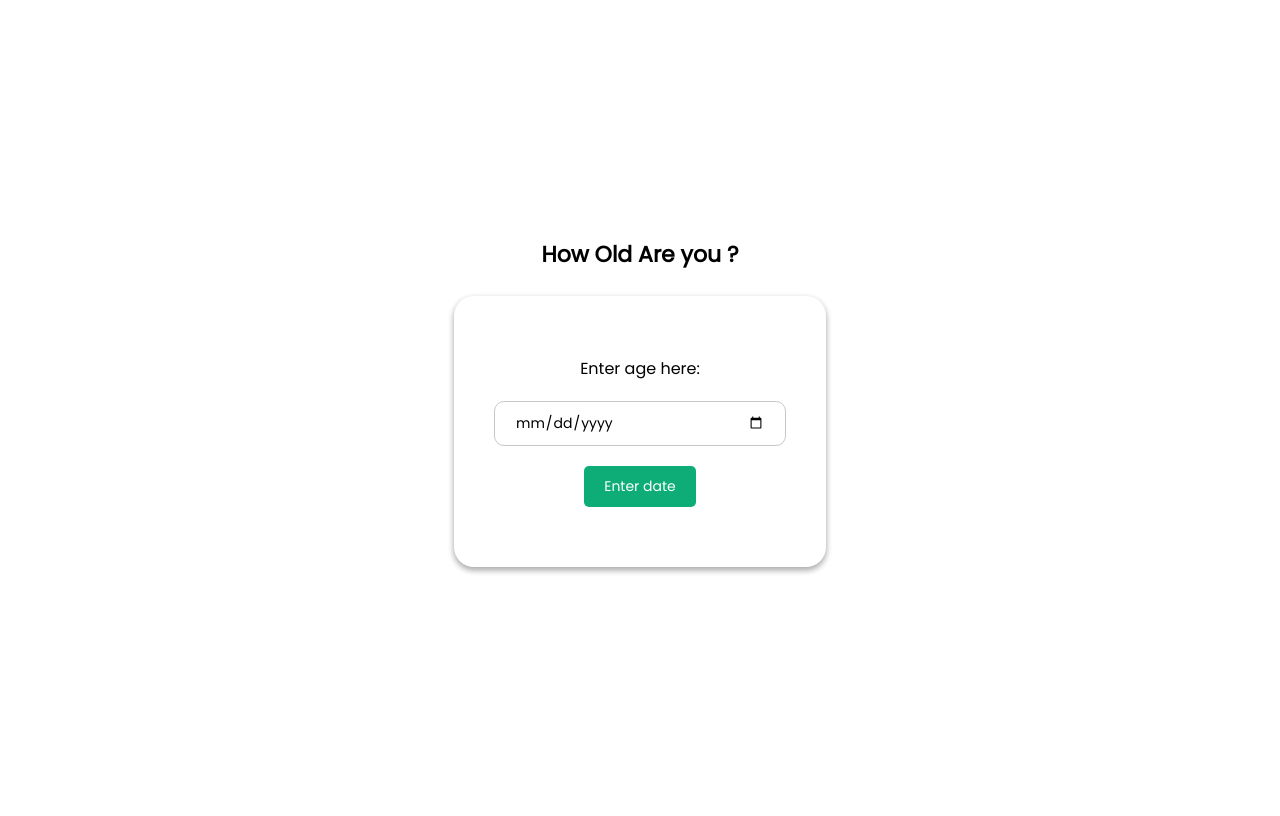
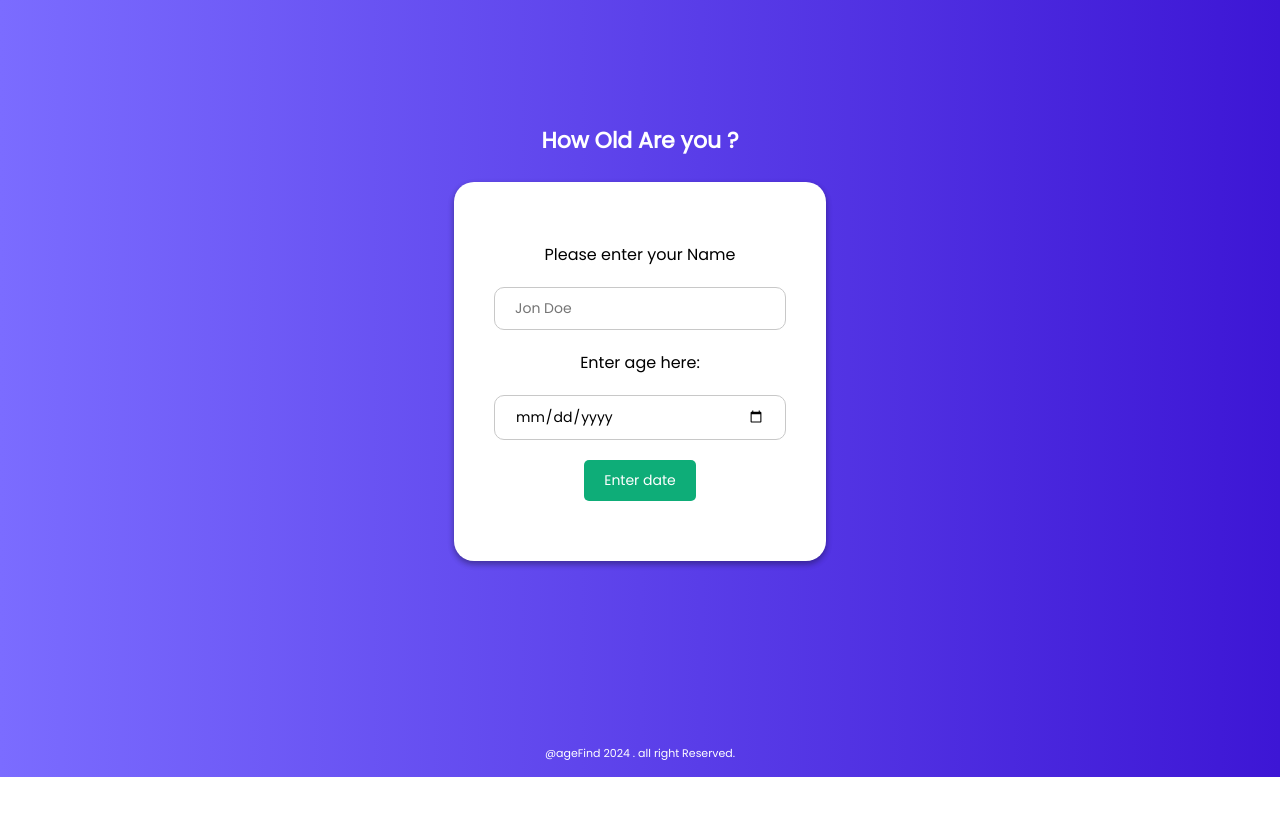
Before and after one commit to safvanms/FindAge, a React (Create React App) app: page / in a window 1280 px wide. Shown: the top 816 px of the page. Built offline with nearby package versions, Linux system fonts and the light colour scheme.

Commit message:
Ui commit

```diff
--- a/src/AgeCalculator/AgeCalculator.jsx
+++ b/src/AgeCalculator/AgeCalculator.jsx
@@ -4,6 +4,7 @@ import "./ageCalculator.css";
 export default function AgeCalculator() {
   const [formData, setFormData] = useState({
     date: "",
+    name: "",
   });
   const [result, setResult] = useState(null);
   const [birthDay, setBirthDay] = useState(false);
@@ -18,7 +19,7 @@ export default function AgeCalculator() {
   const handleSubmit = (e) => {
     e.preventDefault();
     calculateAge(formData.date);
-    setFormData({ date: "" });
+    setFormData({ date: "", name: "" });
   };
 
   const getMonthName = (monthNumber) => {
@@ -99,12 +100,19 @@ export default function AgeCalculator() {
         months += 12;
       }
 
-      setResult(`Age is ${years} years, ${months} months, and ${days} days`);
+      setBirthDay(false);
+
+      setResult(
+        ` ${formData.name ? formData.name + " is  " : "you are"} ${years} ${
+          years !== 1 ? "years" : "year"
+        }, ${months} ${months !== 1 ? "months" : "month"}, and ${days} ${
+          days !== 1 ? "days" : "day"
+        } old `
+      );
 
       if (isBirthday && !thisDay) {
         setBirthDay(true);
       }
-
     } else {
       notValidDate && setResult(`Fool , it's a future date !`);
     }
@@ -115,6 +123,15 @@ export default function AgeCalculator() {
       <h1 className="heading">How Old Are you ?</h1>
       <div className="section">
         <form onSubmit={handleSubmit}>
+          <label htmlFor="date">Please enter your Name</label>
+          <input
+            type="text"
+            name="name"
+            value={formData.name}
+            onChange={handleChange}
+            placeholder="Jon Doe"
+            required
+          />
           <label htmlFor="date">Enter age here:</label>
           <input
             type="date"
--- a/src/AgeCalculator/ageCalculator.css
+++ b/src/AgeCalculator/ageCalculator.css
@@ -4,8 +4,9 @@
   align-items: center;
   flex-direction: column;
   width: 100%;
-  height: 100vh;
+  height: 85vh;
   padding-bottom: 50px;
+  background: linear-gradient(to right, #7b6cff, #3d16d5);
 }
 
 .section {
@@ -17,11 +18,13 @@
   flex-direction: column;
   align-items: center;
   margin: 10px;
+  background-color: #ffff;
 }
 
 .heading {
   font-size: 22px;
   text-align: center;
+  color: #ffff;
 }
 
 .date_container form {
--- a/src/App.css
+++ b/src/App.css
@@ -1,3 +1,4 @@
 *{
   font-family: 'Poppins', sans-serif;
+
 }
--- a/src/App.js
+++ b/src/App.js
@@ -1,10 +1,14 @@
 import AgeCalculator from "./AgeCalculator/AgeCalculator";
 import "./App.css";
+import Footer from "./Components/Footer/Footer";
 
 function App() {
   return (
-    <AgeCalculator/>
-  )
+    <div>
+      <AgeCalculator />
+      <Footer />
+    </div>
+  );
 }
 
 export default App;
--- /dev/null
+++ b/src/Components/Footer/Footer.jsx
@@ -0,0 +1,6 @@
+import React from "react";
+import "./footer.css";
+
+export default function Footer() {
+  return <div className="footer">@ageFind 2024 . all right Reserved.</div>;
+}
--- /dev/null
+++ b/src/Components/Footer/footer.css
@@ -0,0 +1,8 @@
+.footer {
+  text-align: center;
+  font-size: 11px;
+  padding: 15px 0;
+  cursor: pointer;
+  background: linear-gradient(to right, #7b6cff, #3d16d5);
+  color: #ffff;
+}
```
